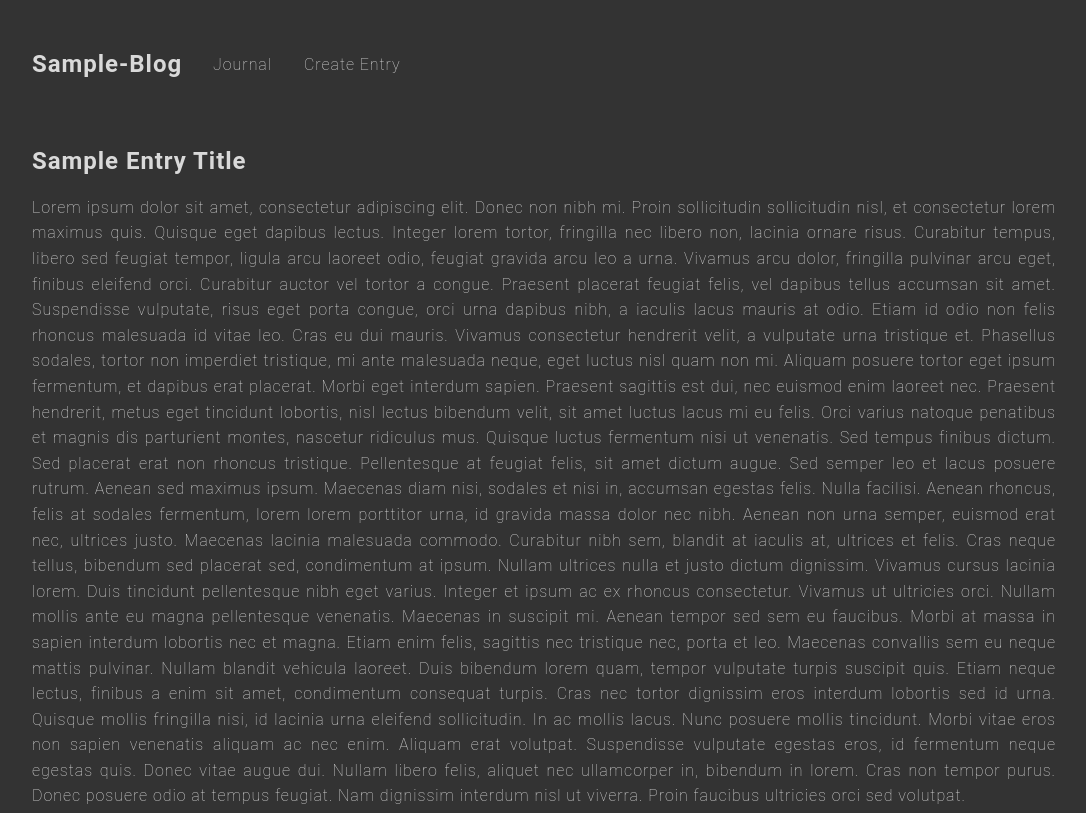
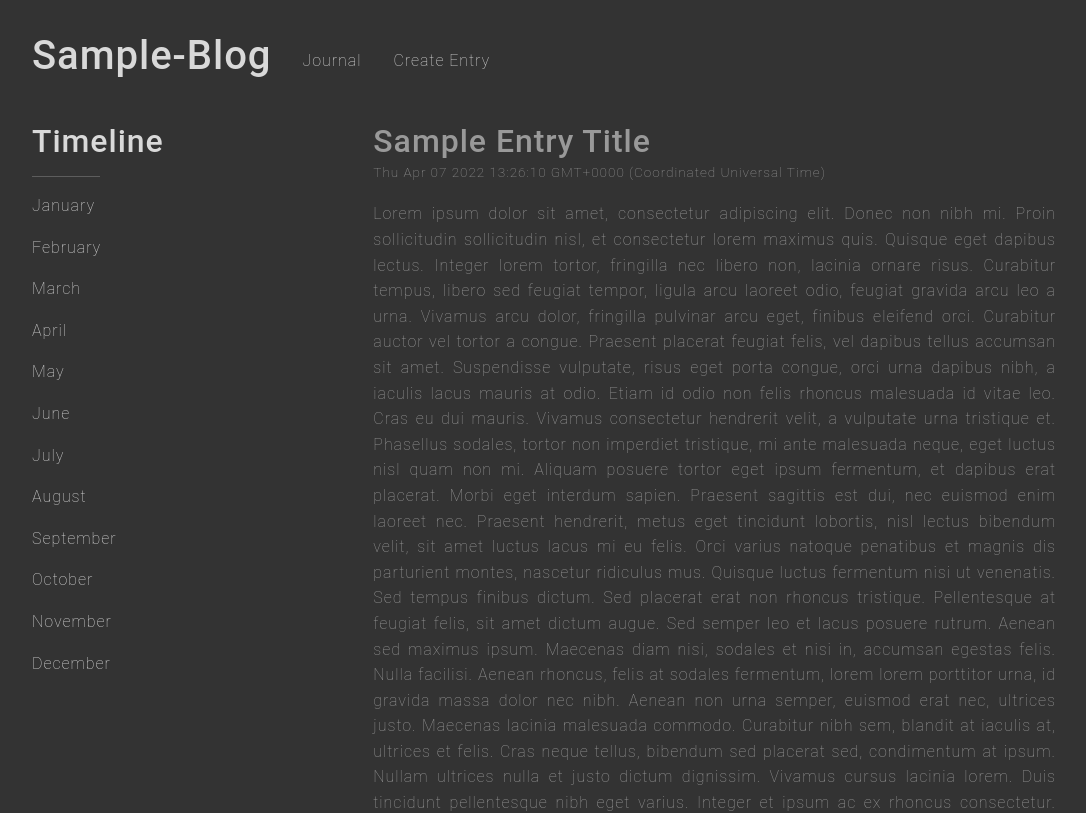
Before and after one commit to leicester70/sample-blog, a React (Create React App) app: page / in a window 1280 px wide. Shown: the top 813 px of the page, without its empty margins (96-1182 px from the left). Built offline with nearby package versions, Linux system fonts and the light colour scheme.

Commit message:
💦💦💩💩

```diff
--- a/src/App.css
+++ b/src/App.css
@@ -3,18 +3,18 @@
 
 body {
   margin: 0px;
-  background-color: #333;
+  background-color: #333 !important;
 
   /* Font Styling for rendered components */
-  color: hsl(0, 0%, 85%);
-  letter-spacing: 0.06em;
-  font-weight: lighter;
-  line-height: 1.6em;
-  text-align: justify;
+  color: hsl(0, 0%, 85%) !important;
+  letter-spacing: 0.06em !important;
+  font-weight: lighter !important;
+  line-height: 1.6em !important;
+  text-align: justify !important;
 
   /* Using font imported from Google Font */
   /* font-family: 'Segoe UI Serif'; */
-  font-family: 'Roboto', sans-serif;
+  font-family: 'Roboto', sans-serif !important;
 }
 
 .App {
--- a/src/App.js
+++ b/src/App.js
@@ -4,18 +4,26 @@ import logo from './logo.svg';
 // Import Styles
 import './App.css';
 import './codepenCSS/scrollbar.css'
+import 'bootstrap/dist/css/bootstrap.min.css';
 
 // Import Components
 import NavigationBar from './components/shared/navigationBar/navigationBar';
 import ViewEntry from './components/home/viewEntry/viewEntry'
+import TimeLine from './components/home/timeLine/timeLine';
 
 function App() {
 
   return (
     <div className="App">
-      <NavigationBar></NavigationBar>
-      <div className="main-content-container">
-        <ViewEntry></ViewEntry>
+      <NavigationBar />
+      <div className="main-content-container d-flex">
+        <div className='col-4'><TimeLine /></div>
+        <div className='col-8'>
+          <ViewEntry />
+          <ViewEntry />
+          <ViewEntry />
+          <ViewEntry />
+        </div>
       </div>
     </div>
 
--- /dev/null
+++ b/src/components/home/timeLine/monthSelect/monthSelect.js
@@ -0,0 +1,76 @@
+import React, { Component } from 'react';
+
+class monthSelect extends Component {
+
+    componentDidMount() {
+    }
+
+    render() {
+
+        const monthsArray = [
+            {
+                "abbreviation": "Jan",
+                "name": "January"
+            },
+            {
+                "abbreviation": "Feb",
+                "name": "February"
+            },
+            {
+                "abbreviation": "Mar",
+                "name": "March"
+            },
+            {
+                "abbreviation": "Apr",
+                "name": "April"
+            },
+            {
+                "abbreviation": "May",
+                "name": "May"
+            },
+            {
+                "abbreviation": "Jun",
+                "name": "June"
+            },
+            {
+                "abbreviation": "Jul",
+                "name": "July"
+            },
+            {
+                "abbreviation": "Aug",
+                "name": "August"
+            },
+            {
+                "abbreviation": "Sep",
+                "name": "September"
+            },
+            {
+                "abbreviation": "Oct",
+                "name": "October"
+            },
+            {
+                "abbreviation": "Nov",
+                "name": "November"
+            },
+            {
+                "abbreviation": "Dec",
+                "name": "December"
+            }
+        ]
+
+
+        return (
+            <div>
+                {
+                    monthsArray.map((object =>
+                        <p key="">
+                            {object.name}
+                        </p>
+                    ))
+                }
+            </div>
+        );
+    }
+}
+
+export default monthSelect;
--- /dev/null
+++ b/src/components/home/timeLine/style.css
@@ -0,0 +1,4 @@
+.tl-container{
+    padding-right: 2em;
+    max-width: 100px;
+}
--- /dev/null
+++ b/src/components/home/timeLine/timeLine.js
@@ -0,0 +1,17 @@
+import React, { Component } from 'react';
+import style from './style.css';
+import MonthSelect from './monthSelect/monthSelect';
+
+class timeLine extends Component {
+    render() {
+        return (
+            <div className="tl-container">
+                <h2>Timeline</h2>
+                <hr></hr>
+                <MonthSelect/>
+            </div>
+        );
+    }
+}
+
+export default timeLine;
--- /dev/null
+++ b/src/components/home/viewEntry/style.css
@@ -0,0 +1,12 @@
+.entry-view-container{
+    color: rgb(153, 153, 153);
+}
+
+.date-txt{
+    font-size: 0.85em !important;
+    margin-top: -0.6em;
+}
+
+.blog-para{
+
+}
--- a/src/components/home/viewEntry/viewEntry.js
+++ b/src/components/home/viewEntry/viewEntry.js
@@ -1,20 +1,20 @@
 import React, { Component } from 'react';
+import './style.css';
 
 class viewEntry extends Component {
 
-      componentDidMount() {
+      render() {
+
             const d = new Date();
             let dateTimeText = d.toString();
-            document.getElementById("dateTime").innerHTML = dateTimeText
-      }
 
-      render() {
             return (
                   <div className="entry-view-container">
 
                         {/* Prototype */}
                         <h2>Sample Entry Title</h2>
-                        <p className>
+                        <p className="date-txt">{dateTimeText}</p>
+                        <p className="blog-para">
                               Lorem ipsum dolor sit amet, consectetur adipiscing elit. Donec non nibh mi. Proin sollicitudin sollicitudin nisl, et consectetur lorem maximus quis. Quisque eget dapibus lectus. Integer lorem tortor, fringilla nec libero non, lacinia ornare risus. Curabitur tempus, libero sed feugiat tempor, ligula arcu laoreet odio, feugiat gravida arcu leo a urna. Vivamus arcu dolor, fringilla pulvinar arcu eget, finibus eleifend orci. Curabitur auctor vel tortor a congue. Praesent placerat feugiat felis, vel dapibus tellus accumsan sit amet. Suspendisse vulputate, risus eget porta congue, orci urna dapibus nibh, a iaculis lacus mauris at odio. Etiam id odio non felis rhoncus malesuada id vitae leo. Cras eu dui mauris. Vivamus consectetur hendrerit velit, a vulputate urna tristique et. Phasellus sodales, tortor non imperdiet tristique, mi ante malesuada neque, eget luctus nisl quam non mi.
 
                               Aliquam posuere tortor eget ipsum fermentum, et dapibus erat placerat. Morbi eget interdum sapien. Praesent sagittis est dui, nec euismod enim laoreet nec. Praesent hendrerit, metus eget tincidunt lobortis, nisl lectus bibendum velit, sit amet luctus lacus mi eu felis. Orci varius natoque penatibus et magnis dis parturient montes, nascetur ridiculus mus. Quisque luctus fermentum nisi ut venenatis. Sed tempus finibus dictum. Sed placerat erat non rhoncus tristique. Pellentesque at feugiat felis, sit amet dictum augue. Sed semper leo et lacus posuere rutrum. Aenean sed maximus ipsum. Maecenas diam nisi, sodales et nisi in, accumsan egestas felis. Nulla facilisi. Aenean rhoncus, felis at sodales fermentum, lorem lorem porttitor urna, id gravida massa dolor nec nibh.
@@ -25,7 +25,6 @@ class viewEntry extends Component {
 
                               Aliquam erat volutpat. Suspendisse vulputate egestas eros, id fermentum neque egestas quis. Donec vitae augue dui. Nullam libero felis, aliquet nec ullamcorper in, bibendum in lorem. Cras non tempor purus. Donec posuere odio at tempus feugiat. Nam dignissim interdum nisl ut viverra. Proin faucibus ultricies orci sed volutpat.
                         </p>
-                        <p id="dateTime"></p>
 
                   </div>
             );
```
Also changed, not shown: src/components/home/timeLine/monthSelect/style.css (added).
